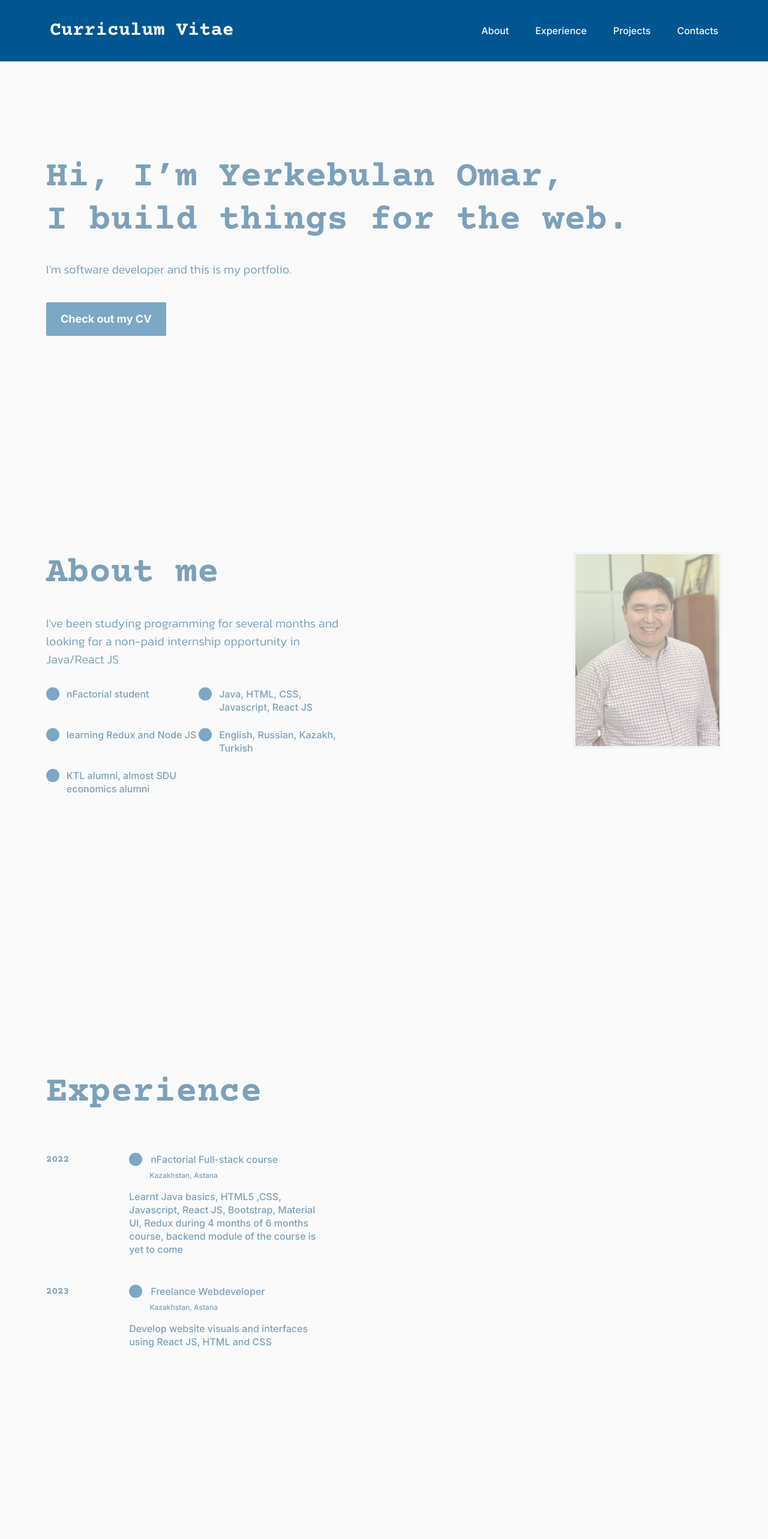
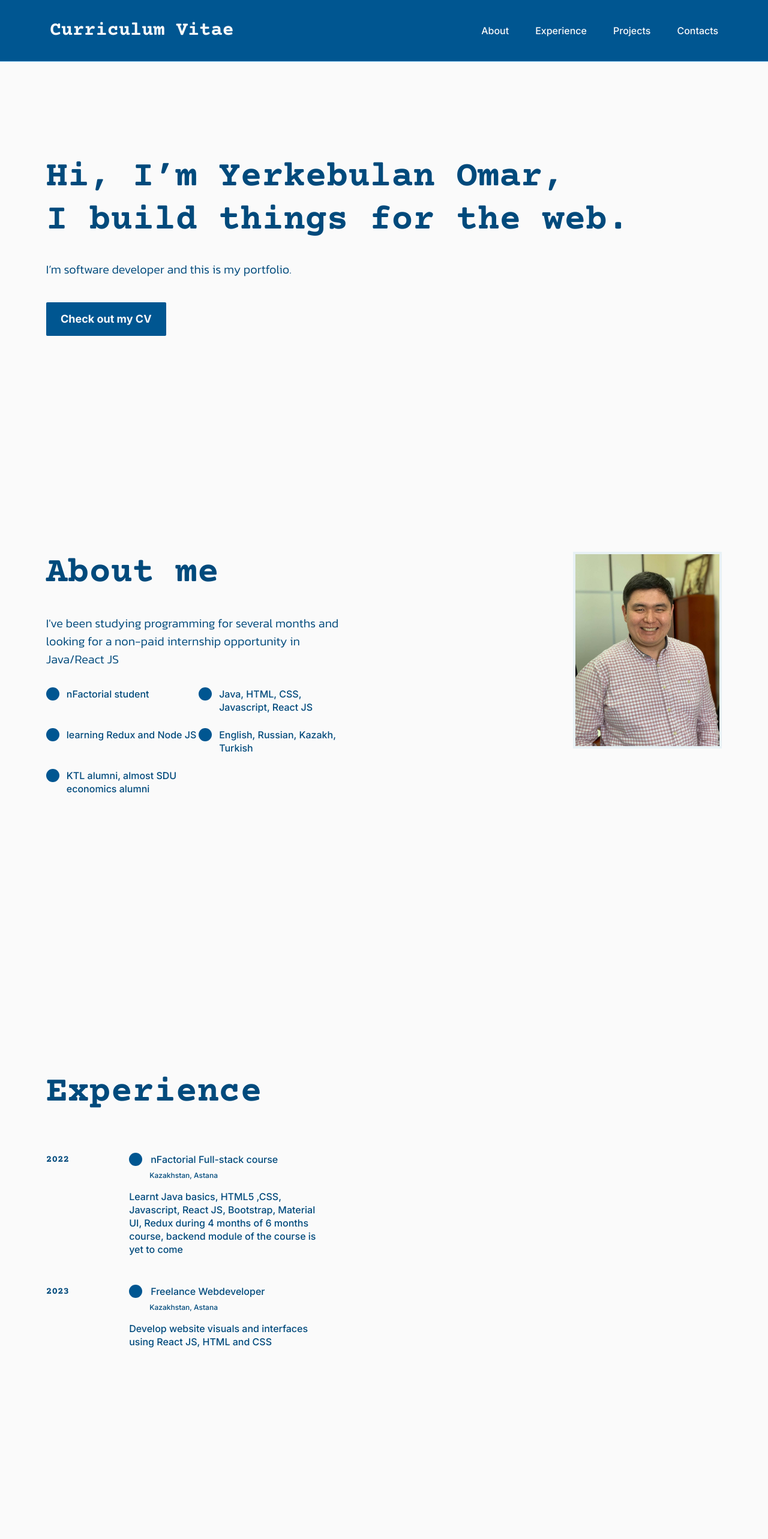
Before and after one commit to yerkebulanomar/nfactorial-project4-portfolio, a React (Create React App) app: page / in a window 1280 px wide. Shown: the top 2566 px of the page at 60% size. Built offline with nearby package versions, Linux system fonts and the light colour scheme.

Commit message:
deleted hover effect for sections

```diff
--- a/src/App.css
+++ b/src/App.css
@@ -70,12 +70,6 @@ header {
   display: flex;
   flex-direction: column;
   padding: 260px 30% 160px 6%;
-  transition: all 0.2s ease-in-out;
-  opacity: 0.5;
-}
-
-.promo:hover {
-  opacity: 1;
 }
 
 .promo .title {
@@ -113,12 +107,6 @@ header {
   padding: 260px 6%;
   justify-content: space-between;
   gap: 370px;
-  transition: all 0.2s ease-in-out;
-  opacity: 0.5;
-}
-
-.about-me:hover {
-  opacity: 1;
 }
 
 .text {
@@ -164,12 +152,6 @@ header {
   flex-direction: column;
   gap: 64px;
   padding-right: 730px;
-  transition: all 0.2s ease-in-out;
-  opacity: 0.5;
-}
-
-.experience:hover {
-  opacity: 1;
 }
 
 .experience .workplace-list {
@@ -208,12 +190,6 @@ header {
   padding: 160px 6%;
   flex-direction: column;
   gap: 64px;
-  transition: all 0.2s ease-in-out;
-  opacity: 0.5;
-}
-
-.projects:hover {
-  opacity: 1;
 }
 
 .projects-list {
@@ -251,12 +227,6 @@ a {
   padding: 160px 6%;
   flex-direction: column;
   gap: 32px;
-  transition: all 0.2s ease-in-out;
-  opacity: 0.5;
-}
-
-.contact:hover {
-  opacity: 1;
 }
 
 footer {
```
